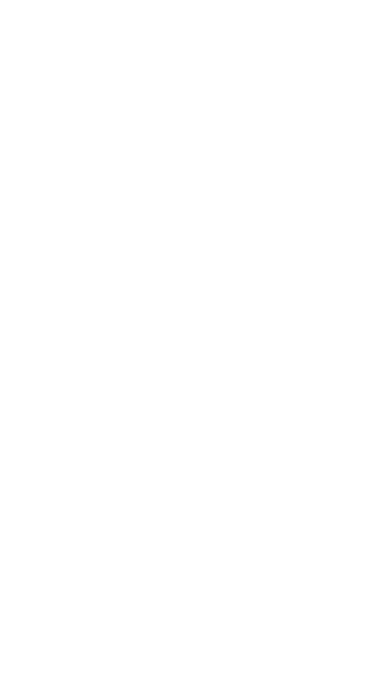
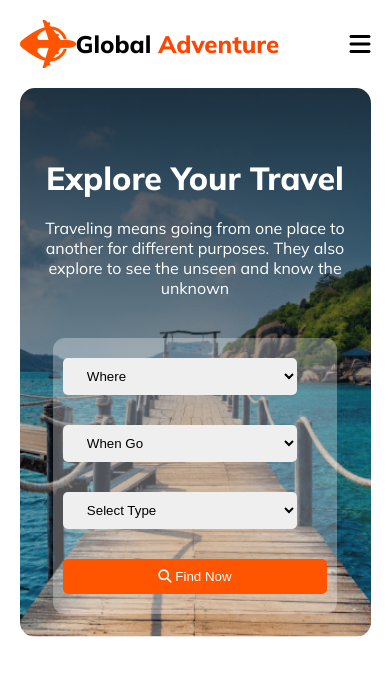
Before and after one commit to DeveloperAnupom/assignment-two, a plain HTML site: page index.html in a window 390 px wide. Drawn offline with Linux system fonts and the light colour scheme.

Commit message:
Header Secton Complete With Responsive

```diff
--- a/index.html
+++ b/index.html
@@ -6,10 +6,51 @@
     <title>Global Adventures</title>
     <link rel="stylesheet" href="style/style.css">
     <link rel="stylesheet" href="style/responsive.css">
+    <script src="https://kit.fontawesome.com/5dec753e7b.js" crossorigin="anonymous"></script>
 </head>
 <body>
     <header>
+        <nav>
+            <div class="nav-container">
+                <div class="nav-logo">
+                    <img src="Images/Group 40071 (2).png" alt="logo">
+                    <h1>Global <span class="nav-logo-title">Adventure</span></h1>
+                </div>
+                <div class="toggle-bar">
+                    <i class="fa-solid fa-bars" id=""></i>
+                </div>
+                <div class="nav-menu">
+                    <ul>
+                        <li><a href="">Home</a></li>
+                        <li><a href="">Packages</a></li>
+                        <li><a href="">Testimonial</a></li>
+                        <li><a href="">Blog</a></li>
+                        <li><a href="">Contact</a></li>
+                    </ul>
+                </div>
+            </div>
 
+        </nav>
+        <div class="banner-section">
+            <div class="banner-container">
+                <h1 class="banner-title">Explore Your Travel</h1>
+                <p class="banner-description">
+                    Traveling means going from one place to another for different purposes. They also explore to see the unseen and know the unknown
+                </p>
+                <div class="input-box">
+                    <select name="" id="">
+                        <option value="">Where</option>
+                    </select>
+                    <select name="" id="">
+                        <option value="">When Go</option>
+                    </select>
+                    <select name="" id="">
+                        <option value="">Select Type</option>
+                    </select>
+                    <button class="primary-button"><i class="fa-solid fa-magnifying-glass"></i>  Find Now</button>
+                </div>
+            </div>
+        </div>
     </header>
 
     <main>
--- a/style/responsive.css
+++ b/style/responsive.css
@@ -0,0 +1,38 @@
+
+@media screen and (max-width: 600px) {
+    .nav-container {
+        width: 90%;
+    }
+    .toggle-bar i {
+        display: block;
+    }
+    .nav-menu > ul > li {
+        display: block;
+    }
+    .nav-menu > ul > li > a {
+        font-size: 1.5rem;
+    }
+    .nav-menu {
+        text-align: center;
+        display: none;
+    }
+    .banner-section {
+        height: 65vh;
+        width:90%;
+    }
+    .banner-container {
+        width : 90%;
+    }
+    .banner-title {
+        font-size: 2rem;
+        margin-bottom: 20px;
+    }
+    .input-box {
+        display: flex;
+        flex-direction: column;
+        gap: 30px;
+        text-align: center;
+    }
+
+
+}
--- a/style/style.css
+++ b/style/style.css
@@ -3,5 +3,90 @@
     margin: 0px;
     padding: 0px;
     box-sizing: border-box;
+}
+body {
     font-family: 'Mulish', sans-serif;
 }
+
+/* ****** ****** ******* ****** ****** ****** Header Navbar Section Design ****** ****** ******* ****** ****** ******  */
+.nav-container {
+    display: flex;
+    justify-content: space-between;
+    align-items: center;
+    width: 80%;
+    margin: 20px auto;
+}
+.nav-logo {
+    display: flex;
+    justify-content: space-around;
+    align-items: center;
+    color: 131318;
+}
+.nav-logo-title {
+    color : orangered
+}
+.nav-menu   {
+  display: inline;
+}
+.nav-menu > ul > li {
+    list-style: none;
+    margin-right: 20px;
+    display: inline-block;
+}
+.nav-menu > ul > li > a  {
+    text-decoration: none;
+    color: #424247;
+}
+.toggle-bar i {
+    font-size: 1.5rem;
+    display: none;
+}
+
+/* ****** ****** ******* ****** ****** ****** Header Navbar Section Design ****** ****** ******* ****** ****** ******  */
+.banner-section {
+    height: 80vh;
+    width:80%;
+    margin: 0px auto;
+    background-image:linear-gradient(180deg, rgba(19 ,19, 24, 0.80) 0%, rgba(19, 19, 24, 0.00) 100%) , url(../Images/Group\ 13\ \(1\)\ \(1\).png);
+    background-repeat: no-repeat;
+    background-position: center;
+    background-size: cover;
+    border-radius: 15px;
+}
+.banner-container {
+    text-align: center;
+    width : 60%;
+    margin: 0px auto;
+    padding-top: 20%;
+}
+.banner-title {
+    font-size: 2.5rem;
+    color : #ffff;
+}
+.banner-description {
+    font-size :1rem;
+    color:#ffff;
+}
+.input-box {
+    width : 90%;
+    margin: 40px auto;
+    background-color: rgba(255, 255, 255, 0.30);
+    padding: 20px 10px;
+    border-radius: 12px;
+}
+.input-box > select {
+    padding: 10px 20px;
+    border: 0px;
+    border-radius: 5px;
+    margin-right: 30px;
+}
+.input-box > select > option {
+    font-size: 1rem;
+}
+.primary-button {
+    color: #ffff;
+    background-color: #FF5400;
+    border: 0px;
+    padding: 10px 20px;
+    border-radius: 5px;
+}
```
